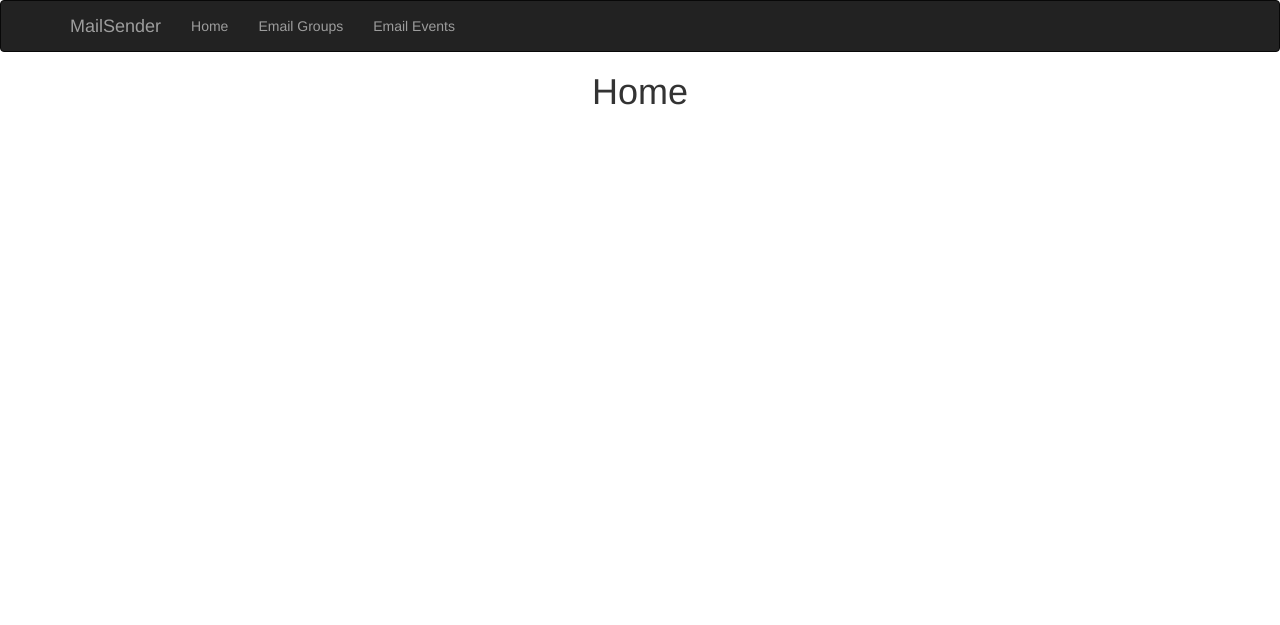
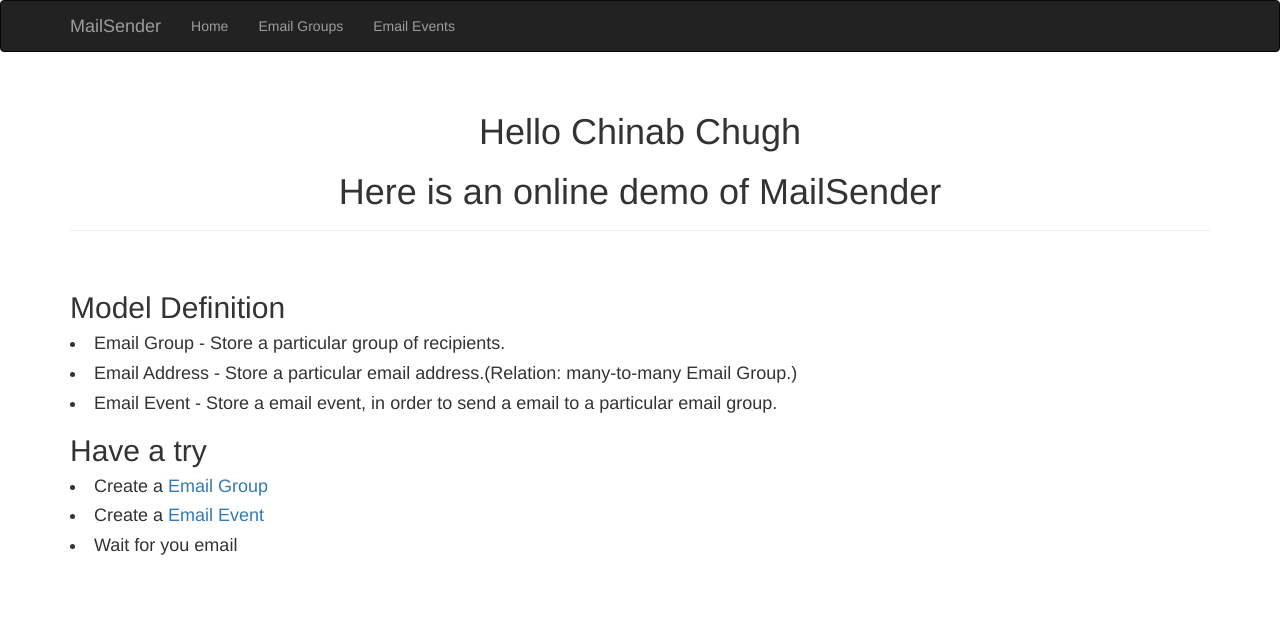
Before and after one commit to Mellcap/MailSender, a Flask app: page / in a window 1280 px wide. Shown: the top 625 px of the page. Run offline with Flask 2, Linux system fonts and the light colour scheme; some libraries are stand-ins or nearby versions.

Commit message:
[ADD] - Add home page

```diff
--- a/app/templates/home.html
+++ b/app/templates/home.html
@@ -3,7 +3,30 @@
 
 {% block content %}
 
+<div class="container">
+    <div class="page-header">
+        <h1 align="center">Hello Chinab Chugh</h1>
+        <h1 align="center">Here is an online demo of MailSender</h1>
+    </div>
+    <br />
 
-        <h1 align="center">Home</h1>
+    <div class="card center-block">
+        <!--Model Definition-->
+        <h2>Model Definition</h2>
+        <h4><li>Email Group   - Store a particular group of recipients.</li></h4>
+        <h4><li>Email Address - Store a particular email address.(Relation: many-to-many Email Group.)</li></h4>
+        <h4><li>Email Event   - Store a email event, in order to send a email to a particular email group.</li></h4>
+
+        <!--Usage-->
+        <h2>Have a try</h2>
+        <h4><li>Create a <a href="{{ url_for('form.form_email_groups') }}">Email Group</a></li></h4>
+        <h4><li>Create a <a href="{{ url_for('form.form_save_emails') }}">Email Event</a></li></h4>
+        <h4><li>Wait for you email</li></h4>
+    </div>
+
+</br>
+</br>
+</br>
+</div>
 
 {% endblock %}
```
